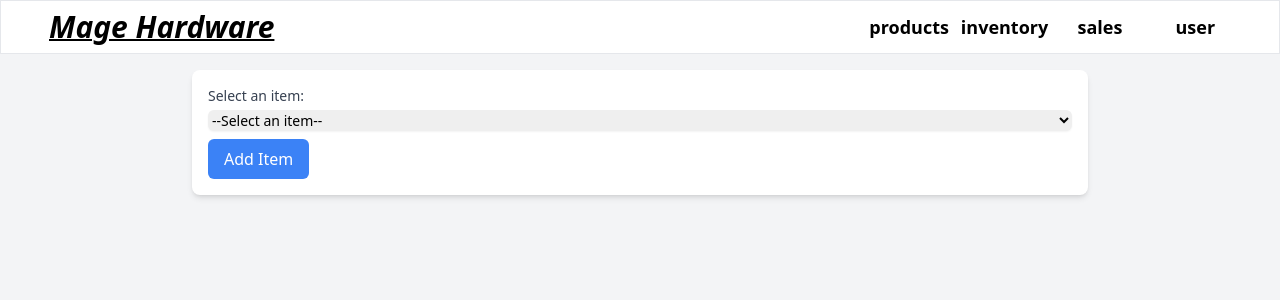
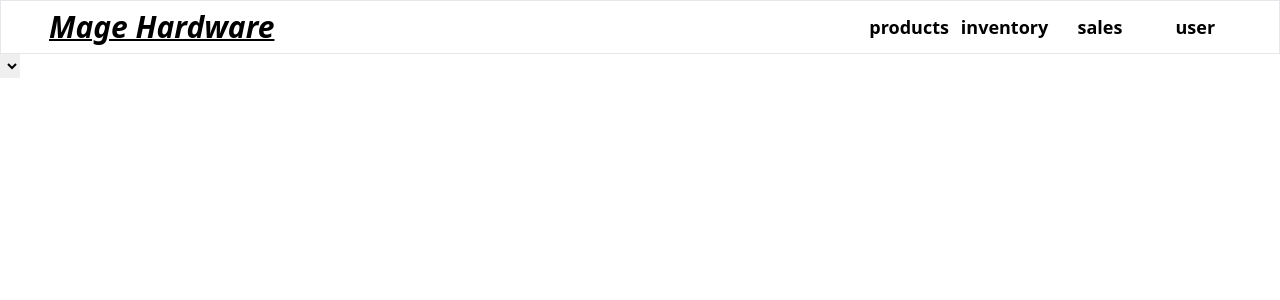
Before and after one commit to JoshuaMage/Inventory-System-Mage, a SvelteKit app: page /inventory/materialOrdering in a window 1280 px wide. Shown: the top 300 px of the page. Built offline with nearby package versions, Linux system fonts and the light colour scheme; a web font is replaced by a local one.

Commit message:
09-14-24

```diff
--- a/src/routes/inventory/MaterialList/+page.svelte
+++ b/src/routes/inventory/MaterialList/+page.svelte
@@ -63,8 +63,8 @@
 </script>
 
 <main class="flex justify-center min-h-screen bg-bgdarkgrey font-patrick text-black">
-	<div class=" overflow-auto rounded-lg md:block bg-bgdarkgrey absolute mt-24">
-		<table class="bg-bgLightGray bg-bgGrey rounded-lg divide-y">
+	<div class="overflow-auto rounded-lg shadow hidden md:block bg-bgdarkgrey mt-24">
+		<table class="bg-bgLightGray bg-bgGrey rounded-lg divide-y ">
 			<thead class=" bg-bgGrey border-b-2 border-gray-100">
 				<tr>
 					<th colspan="12" class="text-center py-2">
--- a/src/routes/inventory/materialOrdering/+page.svelte
+++ b/src/routes/inventory/materialOrdering/+page.svelte
@@ -1,5 +1,25 @@
-<!-- <script>
+<!-- script>
     import { INVENTORY } from '$lib/materialStock';
+
+    let selectedOption = {
+        id: '',
+        materialCode: '',
+        materialName: '',
+        unit: '',
+        orderQty: '',
+        totalAmount: '',
+        datePurchase: '',
+        deliverDate: '',
+        eta: '',
+        etaDate: '',
+        supplier: '',
+        vendorEmail: '',
+        status: ''
+    };
+
+    function handleSelection(event, key) {
+        selectedOption[key] = event.target.value;
+    }
 
     function calculateTotalAmount(unitprice, quantity) {
         const parsedQuantity = Number(quantity);
@@ -8,146 +28,114 @@
         }
         return unitprice * parsedQuantity;
     }
-</script>
+</script> -->
 
-<main class="flex justify-center min-h-screen bg-bgdarkgrey font-patrick text-black">
-	<div class="overflow-auto rounded-lg shadow hidden md:block bg-bgdarkgrey mt-10">
-		<table class="w-full">
+<!-- <main class="flex justify-center min-h-screen bg-bgdarkgrey font-patrick text-black">
+    <div class="overflow-auto rounded-lg shadow hidden md:block bg-bgdarkgrey mt-">
+        <div class="bg-bgLightGray bg-bgGrey rounded-lg divide-y">
 
-			<thead class="bg-bgGrey border-b-2 border-gray-100">
-				<tr>
-					<th class="p-3 text-sm font-semibold tracking-wide text-left">No.</th>
-					<th class="p-3 text-sm font-semibold tracking-wide text-left">Mtrl Code</th>
-					<th class="p-3 text-sm font-semibold tracking-wide text-left">Mtrl Name</th>
-					<th class="p-3 text-sm font-semibold tracking-wide text-left">Unit</th>
-					<th class="p-3 text-sm font-semibold tracking-wide text-left">Amount</th>
-					<th class="p-3 text-sm font-semibold tracking-wide text-left">Order Qty</th>
-					<th class="p-3 text-sm font-semibold tracking-wide text-left">Total Amount</th>
-					<th class="p-3 text-sm font-semibold tracking-wide text-left">Date Purchase</th>
-					<th class="p-3 text-sm font-semibold tracking-wide text-left">ETD</th>
-					<th class="p-3 text-sm font-semibold tracking-wide text-left">ETA</th>
-					<th class="p-3 text-sm font-semibold tracking-wide text-left">ARR DATE</th>
-					<th class="p-3 text-sm font-semibold tracking-wide text-left">Supplier</th>
-					<th class="p-3 text-sm font-semibold tracking-wide text-left">Email</th>
-					<th class="p-3 text-sm font-semibold tracking-wide text-left">Status</th>
-				</tr>
-			</thead>
+            <div class="bg-bgGrey border-b-2 border-gray-100 flex flex-wrap">
 
-			<tbody class="divide-y border-borderlineGrey">
-				{#each $INVENTORY as inventory (inventory.id)}
-					<tr class="bg-white">
-						<td
-							class="p-3 text-sm text-gray-700 whitespace-nowrap hover:underline hover:text-red-900"
-							>{inventory.id}</td
-						>
-						<td class="p-3 text-sm text-gray-700 whitespace-nowrap">{inventory.materialCode}</td>
-						<td class="p-3 text-sm text-gray-700 whitespace-nowrap">{inventory.materialName}</td>
-						<td class="p-3 text-sm text-gray-700 whitespace-nowrap">{inventory.unit}</td>
-						<td class="p-3 text-sm text-gray-700 whitespace-nowrap w-20">{inventory.unitprice}</td>
-						<td class="p-3 text-sm text-gray-700 whitespace-nowrap">
-							<input
-								type="number"
-								bind:value={inventory.quantity}
-								class="border border-bgdarkgrey rounded-lg w-20 pl-2"
-							/>
-						</td>
-						<td class="p-3 text-sm text-gray-700 whitespace-nowrap w-20">
+                <select class="p-3 text-sm font-semibold tracking-wide text-left" on:change={(e) => handleSelection(e, 'materialCode')}>
+                    <option value="">Select Material Code</option>
+                    {#each $INVENTORY as inventory}
+                        <option value={inventory.materialCode}>{inventory.materialCode}</option>
+                    {/each}
+                </select>
+                <select class="p-3 text-sm font-semibold tracking-wide text-left" on:change={(e) => handleSelection(e, 'materialName')}>
+                    <option value="">Select Material Name</option>
+                    {#each $INVENTORY as inventory}
+                        <option value={inventory.materialName}>{inventory.materialName}</option>
+                    {/each}
+                </select>
+                <select class="p-3 text-sm font-semibold tracking-wide text-left" on:change={(e) => handleSelection(e, 'unit')}>
+                    <option value="">Select Unit</option>
+                    {#each $INVENTORY as inventory}
+                        <option value={inventory.unit}>{inventory.unit}</option>
+                    {/each}
+                </select>
+                <select class="p-3 text-sm font-semibold tracking-wide text-left" on:change={(e) => handleSelection(e, 'orderQty')}>
+                    <option value="">Select Order Qty</option>
+                    {#each $INVENTORY as inventory}
+                        <option value={inventory.unitprice}>{inventory.unitprice}</option>
+                    {/each}
+                </select>
+                <select class="p-3 text-sm font-semibold tracking-wide text-left" on:change={(e) => handleSelection(e, 'totalAmount')}>
+                    <option value="">Select Total Amount</option>
+                    {#each $INVENTORY as inventory}
+                        <option value={calculateTotalAmount(inventory.unitprice, inventory.quantity)}>
                             {calculateTotalAmount(inventory.unitprice, inventory.quantity)}
-						</td>
-						<td class="p-3 text-sm text-gray-700 whitespace-nowrap"><input type="date" /></td>
-						<td class="p-3 text-sm text-gray-700 whitespace-nowrap"><input type="date" /></td>
-						<td class="p-3 text-sm text-gray-700 whitespace-nowrap"><input type="date" /></td>
-						<td class="p-3 text-sm text-gray-700 whitespace-nowrap"><input type="date" /></td>
-						<td class="p-3 text-sm text-gray-700 whitespace-nowrap">{inventory.vendor}</td>
-						<td class="p-3 text-sm text-gray-700 whitespace-nowrap">{inventory.vendorEmail}</td>
-						<td class="p-3 text-sm text-gray-700 whitespace-nowrap">
-							<span
-								class={inventory.status === 'Pending'
-									? 'p-1.5 text-xs font-medium uppercase tracking-wider text-gray-800 bg-gray-200 rounded-lg bg-opacity-50'
-									: inventory.status === 'Delay'
-										? 'p-1.5 text-xs font-medium uppercase tracking-wider text-red-800 bg-red-200 rounded-lg bg-opacity-50'
-										: inventory.status === 'Arrive'
-											? 'p-1.5 text-xs font-medium uppercase tracking-wider text-green-800 bg-green-200 rounded-lg bg-opacity-50'
-											: ''}
-							>
-								{inventory.status}
-							</span>
-						</td>
-					</tr>
+                        </option>
                     {/each}
-			</tbody>
-		</table>
+                </select>
+                <select class="p-3 text-sm font-semibold tracking-wide text-left" on:change={(e) => handleSelection(e, 'datePurchase')}>
+                    <option value="">Select Date Purchase</option>
+                    {#each $INVENTORY as inventory}
+                        <option value={inventory.datePurchase}>{inventory.datePurchase}</option>
+                    {/each}
+                </select>
+                <select class="p-3 text-sm font-semibold tracking-wide text-left" on:change={(e) => handleSelection(e, 'deliverDate')}>
+                    <option value="">Select ETD</option>
+                    {#each $INVENTORY as inventory}
+                        <option value={inventory.etd}>{inventory.etd}</option>
+                    {/each}
+                </select>
+                <select class="p-3 text-sm font-semibold tracking-wide text-left" on:change={(e) => handleSelection(e, 'etaDate')}>
+                    <option value="">Select ETA</option>
+                    {#each $INVENTORY as inventory}
+                        <option value={inventory.eta}>{inventory.eta}</option>
+                    {/each}
+                </select>
+                <select class="p-3 text-sm font-semibold tracking-wide text-left" on:change={(e) => handleSelection(e, 'arrivalDate')}>
+                    <option value="">Select ARR DATE</option>
+                    {#each $INVENTORY as inventory}
+                        <option value={inventory.arr}>{inventory.arr}</option>
+                    {/each}
+                </select>
+                <select class="p-3 text-sm font-semibold tracking-wide text-left" on:change={(e) => handleSelection(e, 'vendor')}>
+                    <option value="">Select Supplier</option>
+                    {#each $INVENTORY as inventory}
+                        <option value={inventory.supplier}>{inventory.supplier}</option>
+                    {/each}
+                </select>
+                <select class="p-3 text-sm font-semibold tracking-wide text-left" on:change={(e) => handleSelection(e, 'vendorEmail')}>
+                    <option value="">Select Email</option>
+                    {#each $INVENTORY as inventory}
+                        <option value={inventory.email}>{inventory.email}</option>
+                    {/each}
+                </select>
+                <select class="p-3 text-sm font-semibold tracking-wide text-left" on:change={(e) => handleSelection(e, 'status')}>
+                    <option value="">Select Status</option>
+                    {#each $INVENTORY as inventory}
+                        <option value={inventory.status}>{inventory.status}</option>
+                    {/each}
+                </select>
+            </div>
+
+            <div class="bg-white p-4">
+                <h2 class="text-lg font-semibold">Selected Values:</h2>
+                <ul>
+                    {#each Object.keys(selectedOption) as key}
+                        {#if selectedOption[key]}
+                            <li><strong>{key}:</strong> {selectedOption[key]}</li>
+                        {/if}
+                    {/each}
+                </ul>
+            </div>
+
+
+
+
+        </div>
     </div>
 </main> -->
 
-<script>
-	import { onMount } from 'svelte';
+<script></script>
 
-	// Sample data. Replace this with your actual data import or API call
-	let items = [
-	  { id: 1, name: 'Item 1', unitprice: 10 },
-	  { id: 2, name: 'Item 2', unitprice: 20 },
-	  { id: 3, name: 'Item 3', unitprice: 30 }
-	];
+<div>
+	<select name="" id="">
+		<option value=""></option>
+		<input type="date">
+	</select>
 
-	let selectedItem = '';
-	let orderedItems = [];
-
-	function addItem() {
-	  const item = items.find(i => i.id === Number(selectedItem));
-	  if (item && !orderedItems.some(i => i.id === item.id)) {
-		orderedItems = [...orderedItems, { ...item, quantity: 1 }];
-	  }
-	}
-
-	function deleteItem(itemId) {
-	  orderedItems = orderedItems.filter(item => item.id !== itemId);
-	}
-
-	function editItem(itemId) {
-	  const newQuantity = prompt('Enter new quantity:', '1');
-	  if (newQuantity !== null) {
-		const updatedQuantity = Number(newQuantity);
-		if (!isNaN(updatedQuantity) && updatedQuantity > 0) {
-		  orderedItems = orderedItems.map(item =>
-			item.id === itemId ? { ...item, quantity: updatedQuantity } : item
-		  );
-		}
-	  }
-	}
-
-	function calculateTotalAmount(unitprice, quantity) {
-	  return unitprice * quantity;
-	}
-  </script>
-
-  <main class="p-4 bg-gray-100 min-h-screen">
-	<div class="max-w-4xl mx-auto bg-white shadow-md rounded-lg p-4">
-	  <label for="itemSelect" class="block text-sm font-medium text-gray-700">Select an item:</label>
-	  <select id="itemSelect" bind:value={selectedItem} class="block w-full mt-1 mb-2 border-gray-300 rounded-md shadow-sm focus:ring-indigo-500 focus:border-indigo-500 sm:text-sm">
-		<option value="">--Select an item--</option>
-		{#each items as item (item.id)}
-		  <option value={item.id}>{item.name}</option>
-		{/each}
-	  </select>
-	  <button on:click={addItem} class="px-4 py-2 bg-blue-500 text-white rounded-md">Add Item</button>
-
-	  {#if orderedItems.length > 0}
-		<ul class="mt-4 space-y-2">
-		  {#each orderedItems as item (item.id)}
-			<li class="flex items-center justify-between p-2 bg-gray-200 rounded-md">
-			  <span>{item.name} - Quantity: {item.quantity} - Total: ${calculateTotalAmount(item.unitprice, item.quantity).toFixed(2)}</span>
-			  <div>
-				<button on:click={() => editItem(item.id)} class="mr-2 px-2 py-1 bg-yellow-500 text-white rounded-md">Edit</button>
-				<button on:click={() => deleteItem(item.id)} class="px-2 py-1 bg-red-500 text-white rounded-md">Delete</button>
 </div>
-			</li>
-		  {/each}
-		</ul>
-	  {/if}
-	</div>
-  </main>
-
-  <style>
-	/* Add any additional styles here */
-  </style>
--- a/src/routes/inventory/supplier/+page.svelte
+++ b/src/routes/inventory/supplier/+page.svelte
@@ -62,8 +62,8 @@
 </script>
 
 <main class="flex justify-center min-h-screen bg-bgdarkgrey font-patrick text-black">
-	<div class=" overflow-auto md:block bg-bgdarkgrey absolute mt-24">
-		<table class=" bg-bgLightGray bg-bgGrey divide-y">
+	<div class="overflow-auto rounded-lg shadow hidden md:block bg-bgdarkgrey mt-24">
+		<table class="bg-bgLightGray bg-bgGrey rounded-lg divide-y ">
 			<thead class=" bg-bgGrey border-b-2 border-gray-100">
 				<tr>
 					<th colspan="12" class="text-center py-2">
```
Also changed, not shown: src/routes/inventory/Materialpurchase/+page.svelte (+6 -4 lines), src/routes/inventory/Materialstock/+page.svelte (+7 -4 lines), tailwind.config.js (+15 -2 lines). Lines whose indentation alone changed are shown as unchanged.
